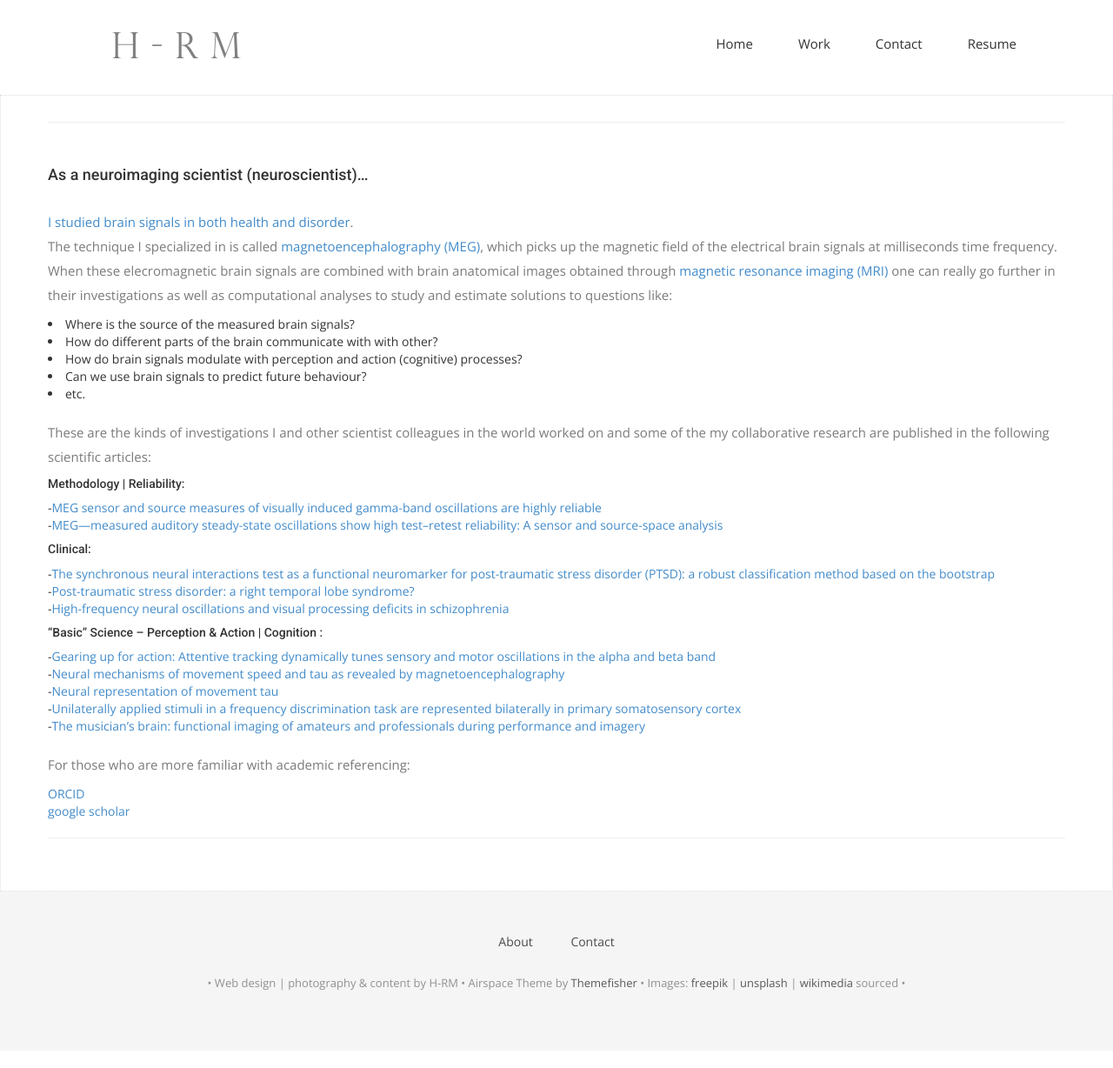
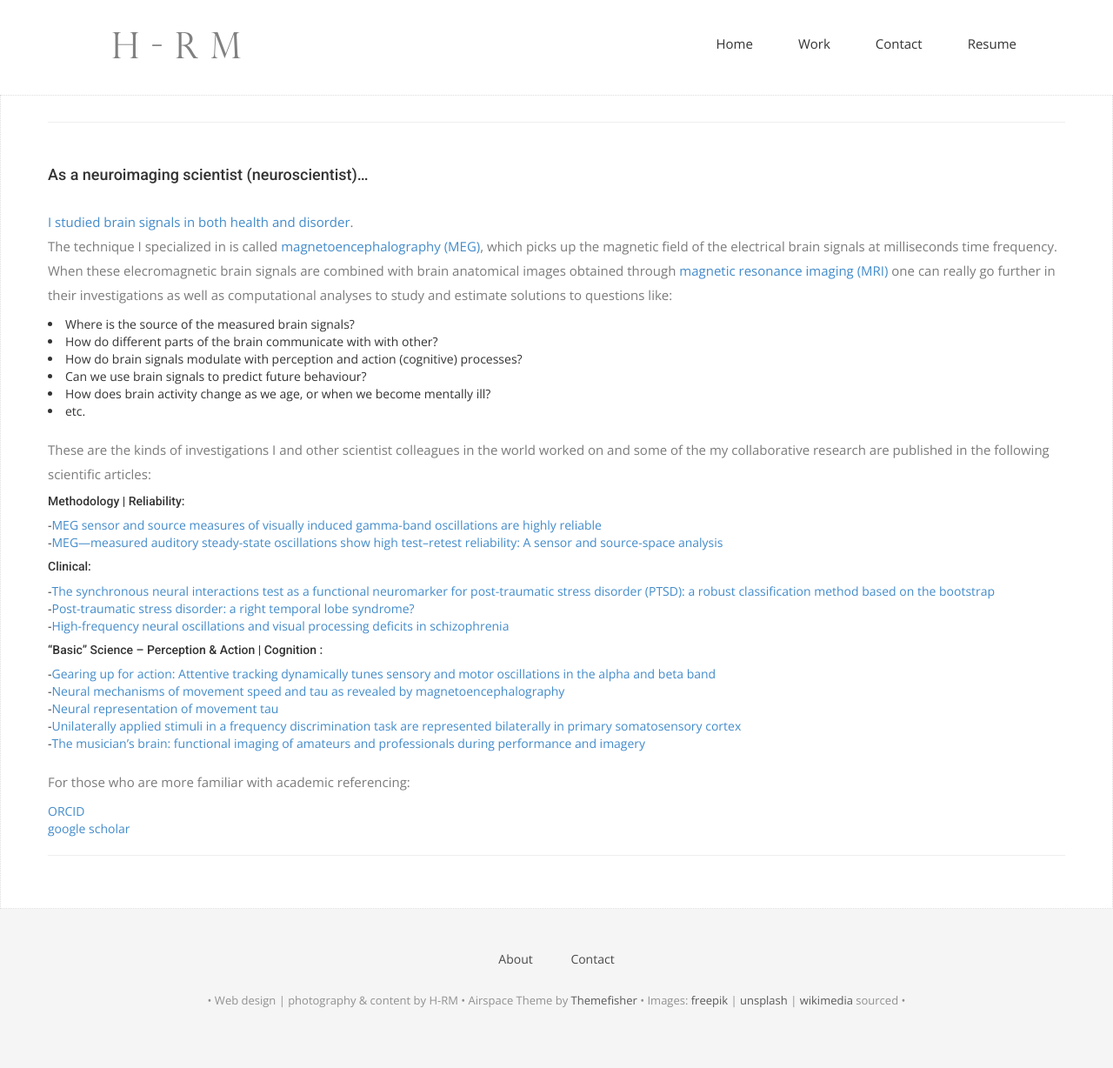
Before and after one commit to hengrumay/hengrumay.github.io, a Jekyll site: the page built from _pages/research_overview.md, in a window 1280 px wide. Shown: the whole page at 87% size. Built offline with Jekyll 4.4.1, drawn with Linux system fonts in a browser that asks for light colours; nearby versions of some CDN libraries; some web fonts are replaced; our own code applies the rules of GitHub Pages for plain Markdown files.

Commit message:
Update research_overview.md

```diff
--- a/_pages/research_overview.md
+++ b/_pages/research_overview.md
@@ -10,6 +10,7 @@ like:
 <li> How do different parts of the brain communicate with with other?</li>
 <li> How do brain signals modulate with perception and action (cognitive) processes?</li>
 <li> Can we use brain signals to predict future behaviour?</li>
+<li> How does brain activity change as we age, or when we become mentally ill? </li>
 <li> etc. </li>
 
 These are the kinds of investigations I and other scientist colleagues in the world worked on
```
